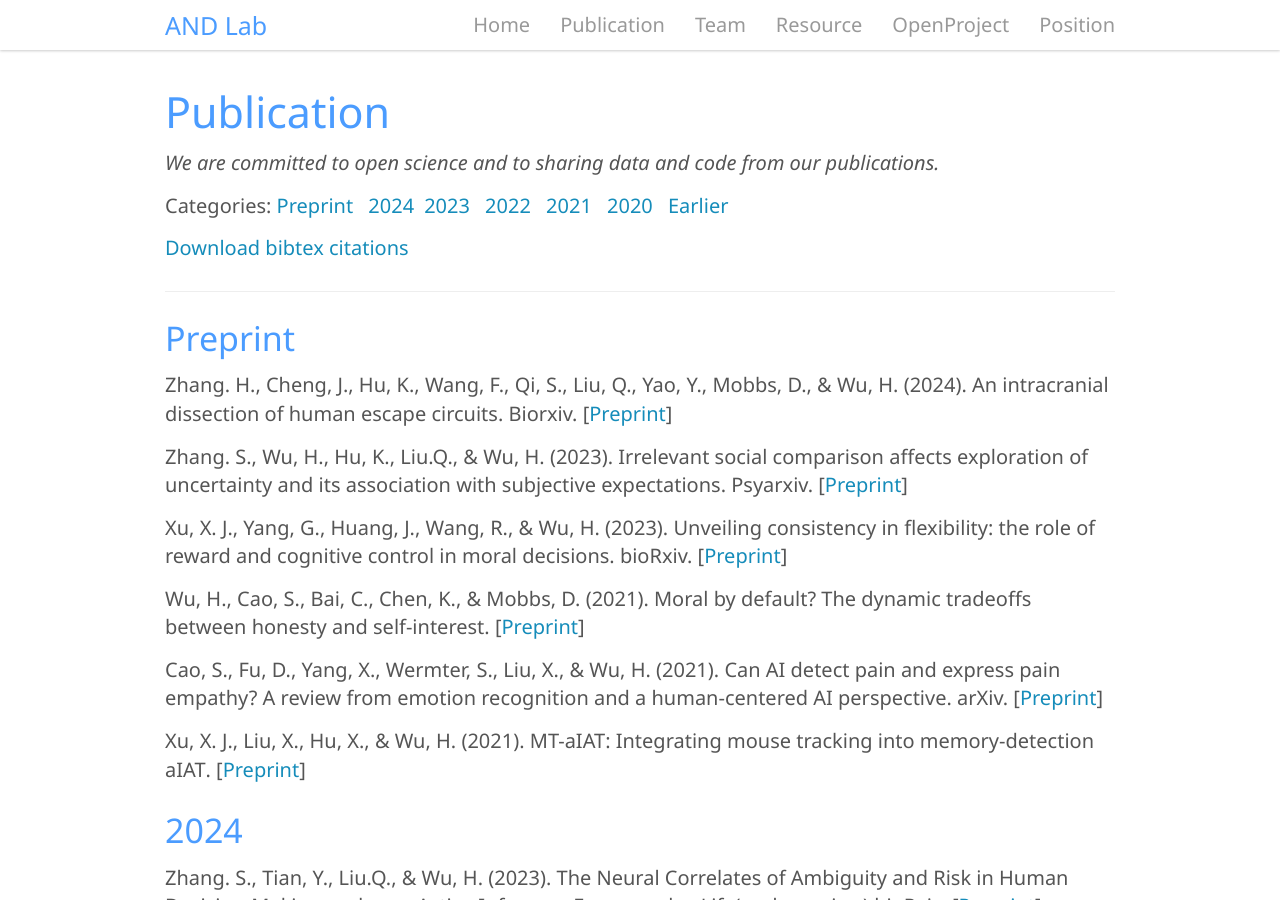
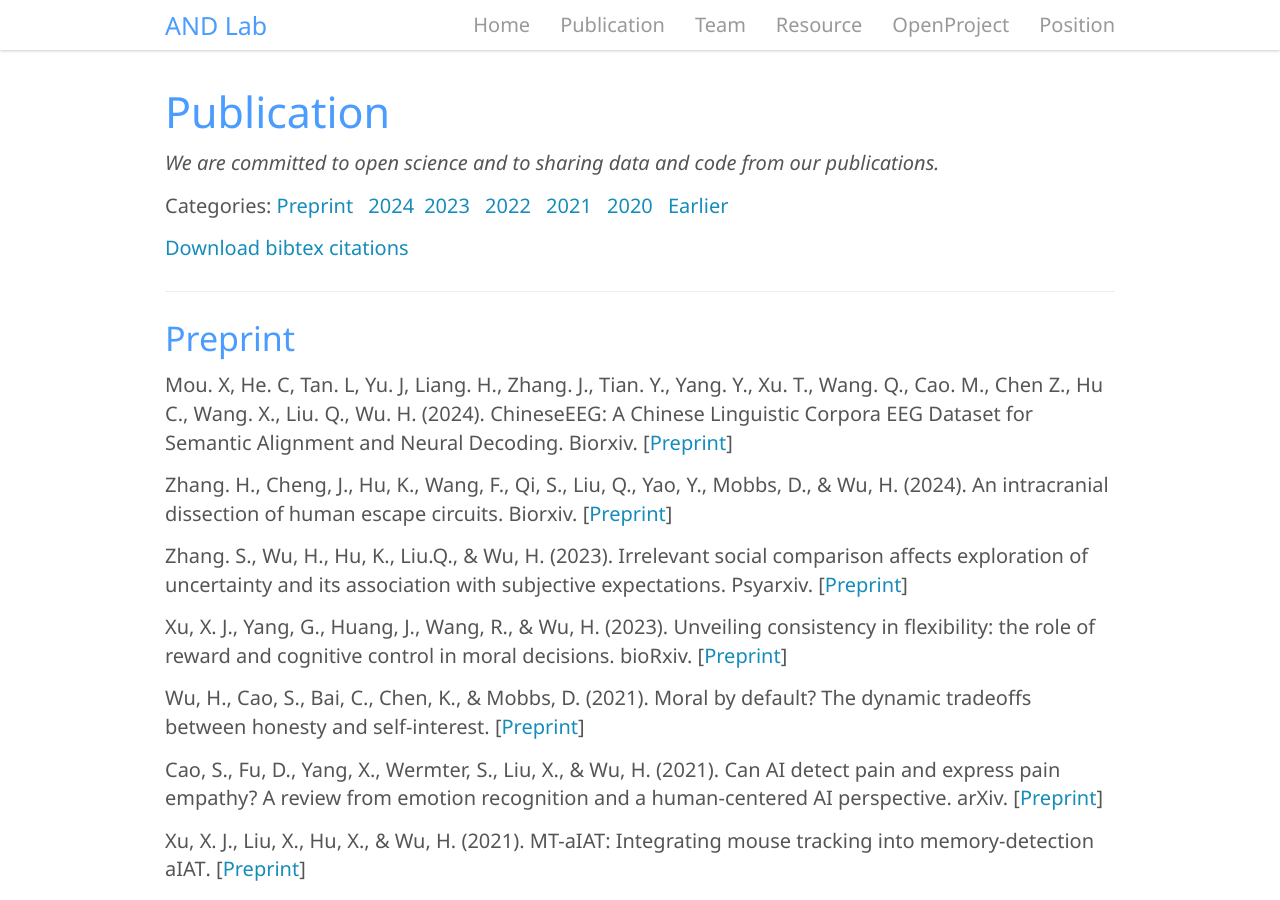
Before and after one commit to andlab-um/lab-website, a Jekyll site: the page built from _pages/publication.md, in a window 1280 px wide and 900 px high. Built offline with Jekyll 4.4.1, drawn with Linux system fonts in a browser that asks for light colours; nearby versions of some CDN libraries.

Commit message:
Update publication.md

```diff
--- a/_pages/publication.md
+++ b/_pages/publication.md
@@ -16,6 +16,9 @@ permalink: /publication
 ---
 
 ### Preprint
+
+Mou. X, He. C, Tan. L, Yu. J, Liang. H., Zhang. J., Tian. Y., Yang. Y., Xu. T., Wang. Q., Cao. M., Chen Z., Hu C., Wang. X., Liu. Q., Wu. H. (2024). **ChineseEEG: A Chinese Linguistic Corpora EEG Dataset for Semantic Alignment and Neural Decoding**. Biorxiv. [[Preprint](https://doi.org/10.1101/2024.02.08.579481){:target="_blank"}]
+
 Zhang. H., Cheng, J., Hu, K., Wang, F., Qi, S., Liu, Q., Yao, Y., Mobbs, D., & Wu, H. (2024). **An intracranial dissection of human escape circuits**. Biorxiv. [[Preprint](https://doi.org/10.1101/2024.01.16.575785){:target="_blank"}]
 
 Zhang. S., Wu, H., Hu, K., Liu.Q., & Wu, H. (2023). **Irrelevant social comparison affects exploration of uncertainty and its association with subjective expectations**. Psyarxiv. [[Preprint](https://psyarxiv.com/74qvb/){:target="_blank"}]
```
